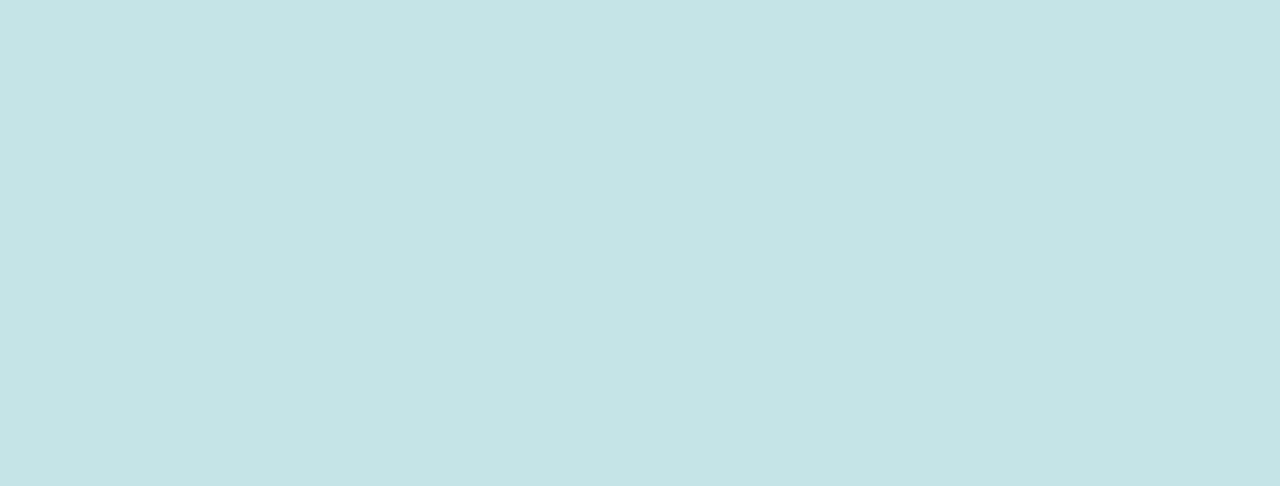
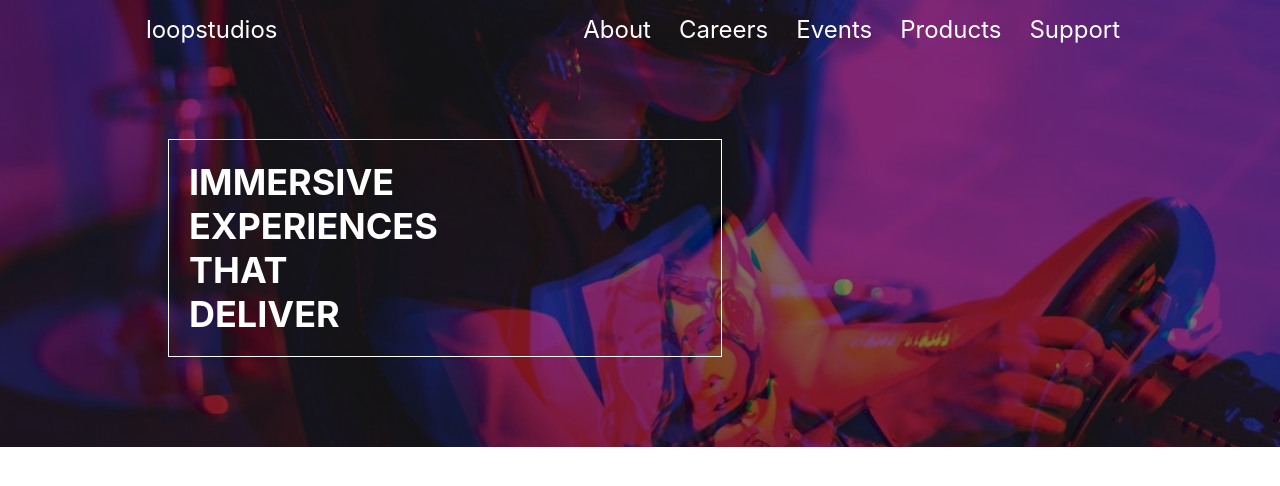
Before and after one commit to YordanDobrev97/literate-disco, a React (Create React App) app: page /projects/loopStudios in a window 1280 px wide. Before the commit this address had no page. Shown: the top 486 px of the page. Built offline with nearby package versions, Linux system fonts and the light colour scheme.

Commit message:
Add loopstudio project. Implement header section

```diff
--- a/src/App.tsx
+++ b/src/App.tsx
@@ -15,7 +15,8 @@ import { ProjectList } from './pages/projects/ProjectList'
 import {
   ECommerce,
   CalculatorPage,
-  GitHubPage
+  GitHubPage,
+  LoopStudiosPage
 } from './pages/projects/index'
 import AuthContext from './context/authContext'
 
@@ -34,6 +35,7 @@ function App() {
             <Route path="projects/ecommerce" element={<ECommerce />} />
             <Route path="projects/calculator" element={<CalculatorPage />}/>
             <Route path="projects/github" element={<GitHubPage />}/>
+            <Route path="projects/loopStudios" element={<LoopStudiosPage />}/>
           </Routes>
         </Box>
       </AuthContext.Provider>
--- a/src/components/github/SearchContainer.tsx
+++ b/src/components/github/SearchContainer.tsx
@@ -31,7 +31,7 @@ const SearchContainer = () => {
         <input
           className={styles['github-input']}
           type='text'
-          placeholder='Search githu username...'
+          placeholder='Search github username...'
           onChange={(e) => setUsername(e.target.value)}
           />
         <button onClick={onSearchHandler} className={styles['github-search-btn']}>Search</button>
--- /dev/null
+++ b/src/components/loopStudios/Header.tsx
@@ -0,0 +1,27 @@
+import styles from '../../styles/loopStudios/index.module.css'
+
+const Header = () => {
+  return (
+    <header className={styles['header-loop-studio']}>
+      <section className={styles['loop-studio-section']}>
+        <a>loopstudios</a>
+
+        <nav>
+          <ul className={styles['loop-studio-nav']}>
+            <li>About</li>
+            <li>Careers</li>
+            <li>Events</li>
+            <li>Products</li>
+            <li>Support</li>
+          </ul>
+        </nav>
+      </section>
+
+      <section className={styles['loop-studio-bottom-section']}>
+        <h1 className={styles['loop-studio-title']}>Immersive experiences that deliver</h1>
+      </section>
+    </header>
+  )
+}
+
+export default Header
--- /dev/null
+++ b/src/pages/projects/LoopStudios.tsx
@@ -0,0 +1,11 @@
+import Header from '../../components/loopStudios/Header'
+
+const LoopStudiosPage = () => {
+  return (
+    <>
+      <Header />
+    </>
+  )
+}
+
+export default LoopStudiosPage
--- a/src/pages/projects/ProjectList.tsx
+++ b/src/pages/projects/ProjectList.tsx
@@ -41,12 +41,20 @@ export const ProjectList = () => {
       name: 'Github user search',
       image: '/github.png',
       link: 'github'
+    },
+    {
+      id: 4,
+      name: 'Loop Studios',
+      image: '/loop-studios.png',
+      link: 'loopStudios'
     }
   ])
   return (
     <>
     <Navbar />
-      <Grid m={6} style={{ display: 'flex', justifyContent: 'center' }} xs={12}>
+      <Grid
+      m={6}
+      style={{ display: 'flex', justifyContent: 'center'}} xs={12}>
       {projects && projects.map((project) => {
         return (
           <Card key={project.id} style={{ margin: '10px', width: '30%' }}>
--- a/src/pages/projects/index.tsx
+++ b/src/pages/projects/index.tsx
@@ -1,9 +1,11 @@
 import ECommerce from './ECommerce'
 import CalculatorPage from './Calculator'
 import GitHubPage from './Github'
+import LoopStudiosPage from './LoopStudios'
 
 export {
     ECommerce,
     CalculatorPage,
-    GitHubPage
+    GitHubPage,
+    LoopStudiosPage
 }
--- a/src/styles/calculator/main.module.css
+++ b/src/styles/calculator/main.module.css
@@ -1,17 +1,13 @@
 *, html {
   margin: 0;
   padding: 0;
-}
-
-body {
-  background-color: #C5E4E7 !important;
 }
 
 .main-calculator-container {
   width: 60%;
   padding: 8%;
   margin: 10% auto;
-  background-color: white;
+  background-color: #C5E4E7;
 }
 
 .main-calculator-container div {
--- /dev/null
+++ b/src/styles/loopStudios/index.module.css
@@ -0,0 +1,49 @@
+
+body {
+  width: 100%;
+  height: 100%;
+}
+
+.header-loop-studio {
+  height: 600px;
+  background: linear-gradient(rgba(0, 0, 0, 0.5), rgba(0, 0, 0, 0.5)),
+    url('../../../public/header-background.jpg') no-repeat center/cover;
+  height: 40%;
+  width: 100%;
+  font-size: 24px;
+  padding-bottom: 7%;
+}
+
+.loop-studio-section {
+  display: flex;
+  justify-content: space-around;
+  padding-top: 15px;
+}
+
+.loop-studio-nav {
+  display: flex;
+  justify-content: space-around;
+}
+
+.loop-studio-nav li {
+  color: white;
+  list-style-type: none;
+  margin: 0 14px;
+  cursor: pointer;
+}
+
+.loop-studio-bottom-section {
+  width: 40%;
+  margin-top: 95px;
+  margin-left: 7em;
+  border: 1px solid white;
+  padding: 20px;
+  text-align: center;
+  color: #ffff;
+}
+
+.loop-studio-title {
+  max-width: 45%;
+  text-transform: uppercase;
+  text-align: left;
+}
--- a/src/styles/projects.module.css
+++ b/src/styles/projects.module.css
@@ -1,3 +1,7 @@
+
+body {
+    background-color: #312630c9 !important;
+}
 
 .projectLink {
     color: black;
```
Also changed, not shown: public/header-background.jpg (added), public/loop-studios.png (added).
